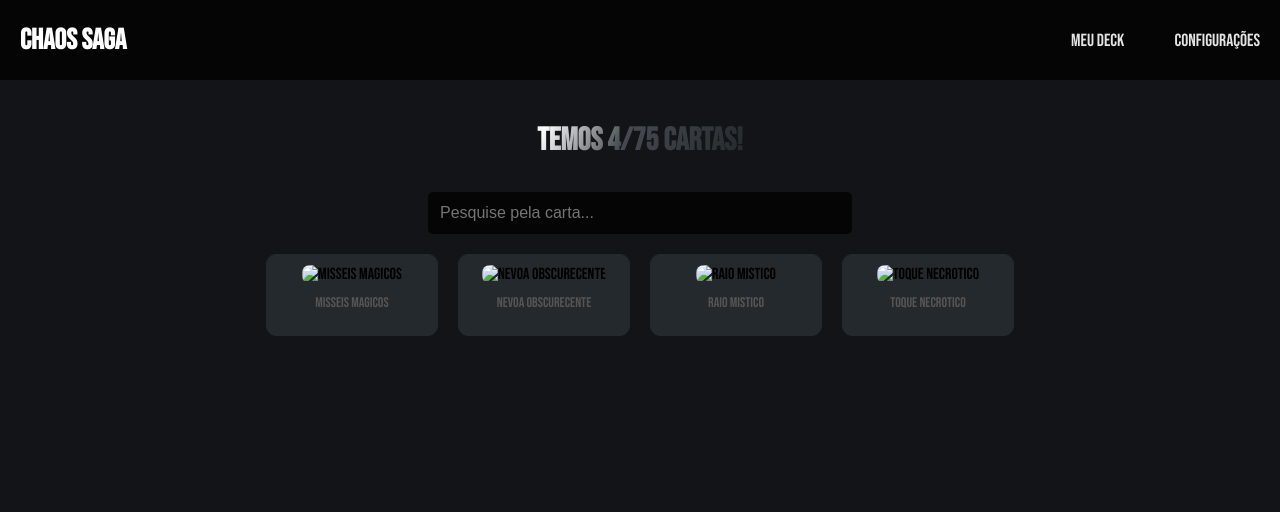
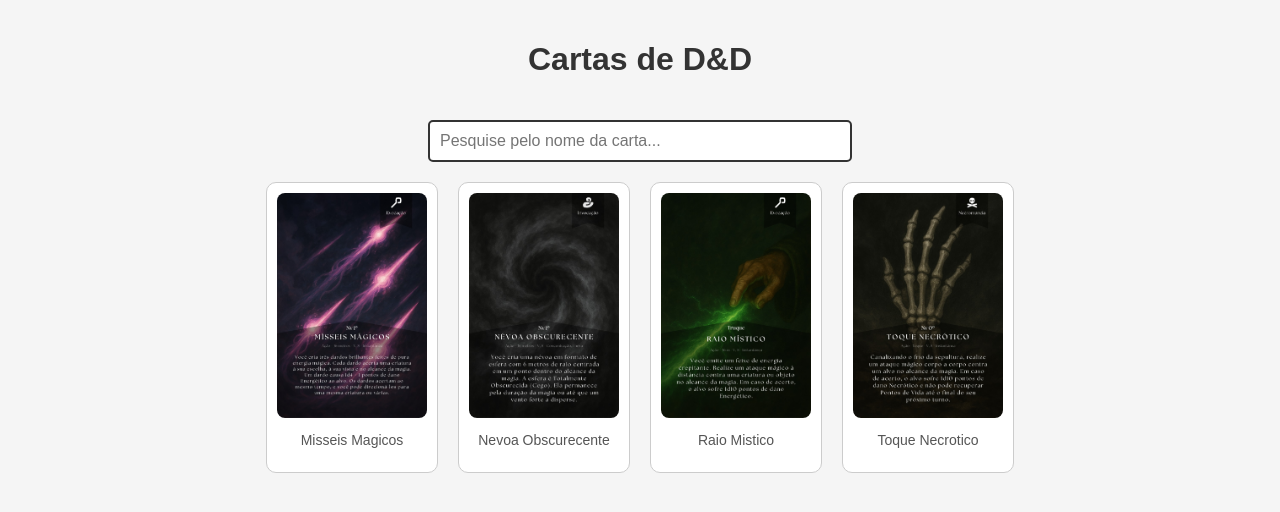
Before and after one commit to m0acir4/RPG-CARTAS, a plain HTML site: page index.html in a window 1280 px wide. Drawn offline with Linux system fonts and the light colour scheme; a web font is replaced by a local one.

Commit message:
Revert "Adiciona estilização"
This reverts commit b7d5b917fedc4489b5f98e94651dba2dd6b778bc.

```diff
--- a/cartas.js
+++ b/cartas.js
@@ -1,5 +1,5 @@
 const cartas = [
-    { nome: "Raio Mistico", imagem: "/imagens/Raio mistico.jpg"},
+    { nome: "Raio Mistico", imagem: "/imagens/Raio mistico.jpg" },
     { nome: "Misseis Magicos", imagem: "/imagens/Misseis magicos.jpg"},
     { nome: "Nevoa Obscurecente", imagem: "/imagens/Nevoa obscurecente.jpg"},
     { nome: "Toque Necrotico", imagem: "/imagens/Toque necrotico.jpg"}
--- a/index.html
+++ b/index.html
@@ -3,29 +3,13 @@
 <head>
   <meta charset="UTF-8">
   <meta name="viewport" content="width=device-width, initial-scale=1">
-    <link rel="preconnect" href="https://fonts.googleapis.com">
-    <link rel="preconnect" href="https://fonts.gstatic.com" crossorigin>
-    <link href="https://fonts.googleapis.com/css2?family=Bebas+Neue&family=Share:ital,wght@0,400;0,700;1,400;1,700&display=swap" rel="stylesheet">
+  <title>Cartas D&D</title>
   <link rel="stylesheet" href="style.css">
-    <link rel="stylesheet" href="navbar.css">
-    <script defer src="cartas.js"></script>
-    <script defer src="script.js"></script>
-    <title>Chaos Saga</title>
 </head>
+<body>
 
-  <body>
-    <nav class="navbar">
-      <h1 class="logo">Chaos Saga</h1>
-      <ol class="tools">
-        <li>Meu Deck</li>
-        <li>Configurações</li>
-      </ol>
-    </nav>
-
-  <div class="container">
-    <h1 class="quantify">Temos 4/75 cartas!</h1>
-    <input type="text" id="searchInput" placeholder="Pesquise pela carta...">
-  </div>
+  <h1>Cartas de D&D</h1>
+  <input type="text" id="searchInput" placeholder="Pesquise pelo nome da carta...">
 
   <div id="cartasContainer"></div>
 
@@ -35,5 +19,9 @@
     <img id="modalImage" src="" alt="Carta Ampliada">
     <p id="modalTitle"></p>
   </div>
+
+  <script src="cartas.js"></script>
+  <script src="script.js"></script>
+
 </body>
 </html>
--- a/navbar.css
+++ /dev/null
@@ -1,45 +0,0 @@
-.navbar {
-    display: flex;
-    align-items: center;
-    justify-content: space-between;
-    background-color: #050505;
-    color: #e3e3e3;
-    width: 100%;
-    height: 80px;
-  }
-
-  .logo {
-    font-size: 1.8rem;
-    font-weight: bold;
-    color: white;
-    margin-left: 20px;
-  }
-
-  .tools {
-    gap: 50px;
-    display: flex;
-    list-style: none;
-    margin-right: 20px;
-  }
-
-  .tools li {
-    position: relative;
-    cursor: pointer;
-    font-size: 1.1rem;
-    transition: color 0.3s ease;
-  }
-
-  .tools li::after {
-    content: "";
-    position: absolute;
-    width: 0;
-    height: 2px;
-    background: white;
-    left: 0;
-    bottom: -5px;
-    transition: width 0.3s ease;
-  }
-
-  .tools li:hover::after {
-    width: 100%;
-  }
--- a/style.css
+++ b/style.css
@@ -1,71 +1,23 @@
 body {
-  font-family: "Bebas Neue", sans-serif;
-  background-color: #131417;
+  font-family: Arial, sans-serif;
+  background-color: #f5f5f5;
+  margin: 0;
+  padding: 20px;
   text-align: center;
-  padding: 0;
-  margin: 0;
 }
 
-.bebas-neue-regular {
-  font-family: "Bebas Neue", sans-serif;
-  font-weight: 400;
-  font-style: normal;
-}
-
-.share-regular {
-  font-family: "Share", sans-serif;
-  font-weight: 400;
-  font-style: normal;
-}
-
-.container {
-  display: flex;
-  flex-direction: column;
-  align-items: center;
-  gap: 10px;
-  margin-top: 20px;
-}
-
-.quantify {
-  position: relative;
-  display: inline-block;
-  font-size: 2em;
-  font-weight: bold;
-  color: goden;
-  background: linear-gradient(
-    120deg,
-    #24292d 0%,
-    #444a50 30%,
-    #ffffff 50%,
-    #444a50 70%,
-    #24292d 100%
-  );
-  background-size: 200% auto;
-  background-clip: text;
-  -webkit-background-clip: text;
-  color: transparent;
-  -webkit-text-fill-color: transparent;
-  animation: shine 2s linear infinite;
-}
-
-@keyframes shine {
-  to {
-    background-position: 200% center;
-  }
+h1 {
+  color: #333;
 }
 
 #searchInput {
-  display: flex;
-  background-color: #050505;
   width: 80%;
   max-width: 400px;
   padding: 10px;
-  margin-bottom: 20px;
+  margin: 20px 0;
   font-size: 16px;
-  border: 2px solid #050505;
+  border: 2px solid #333;
   border-radius: 5px;
-  font-family: "Share", sans-serif;
-  color: #fff;
 }
 
 #cartasContainer {
@@ -73,12 +25,11 @@ body {
   flex-wrap: wrap;
   justify-content: center;
   gap: 20px;
-  font-family: "Bebas Neue", sans-serif;
 }
 
 .carta {
-  background-color: #24292d;
-  border: 1px solid #24292d;
+  background-color: #fff;
+  border: 1px solid #ccc;
   border-radius: 10px;
   padding: 10px;
   width: 150px;
@@ -147,10 +98,6 @@ body {
 }
 
 @keyframes fadeIn {
-  from {
-    opacity: 0;
-  }
-  to {
-    opacity: 1;
-  }
+  from { opacity: 0; }
+  to { opacity: 1; }
 }
```
Also changed, not shown: imagens/Misseis magicos.jpg (added), imagens/Nevoa obscurecente.jpg (added), imagens/Raio mistico.jpg (added), imagens/Toque necrotico.jpg (added). Lines whose indentation alone changed are shown as unchanged.
